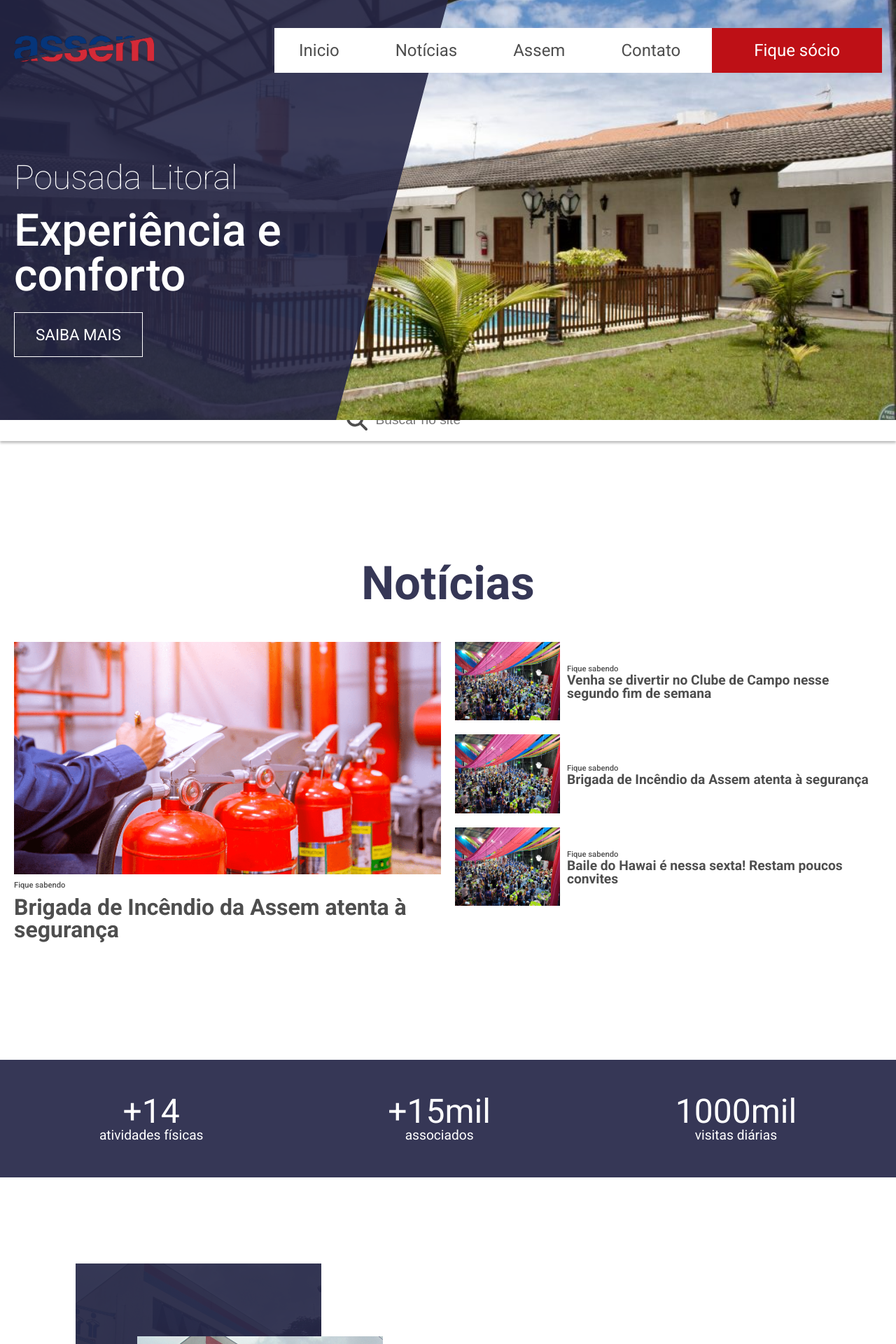
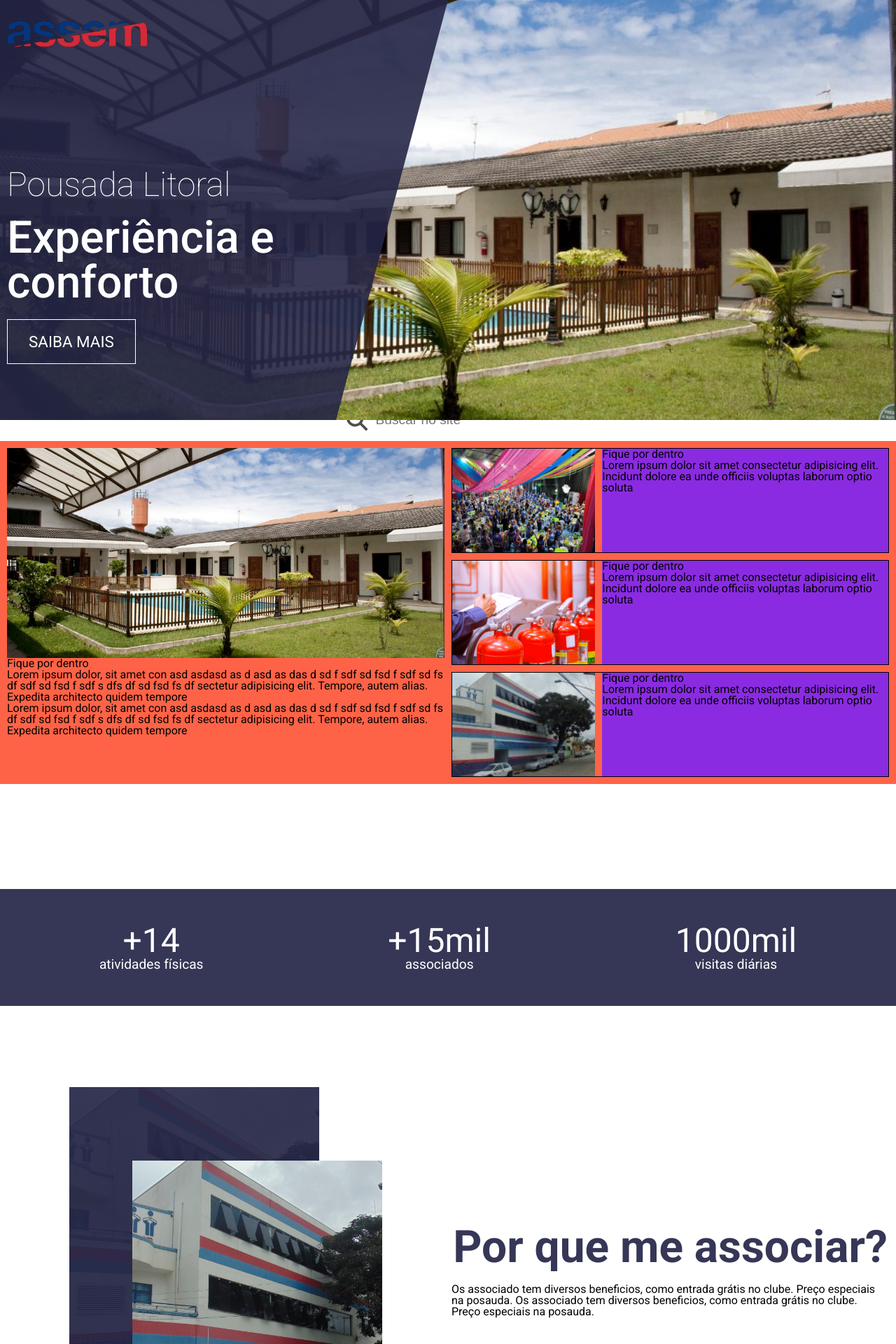
Before and after one commit to daniloaugusto9101/site-assem, a PHP site: page / in a window 1280 px wide. Shown: the top 1920 px of the page at 70% size. Run offline with PHP 8.4, Linux system fonts and the light colour scheme; some libraries are stand-ins or nearby versions.

Commit message:
CSS noticias

```diff
--- a/assets/sass/_variables.sass
+++ b/assets/sass/_variables.sass
@@ -6,3 +6,5 @@ $segunda-cor: #BE1016
 $terceira-cor: #fff
 $cor-texto: #4E4E4E
 $max-padding: min(8%, 15px) min(16%, 50px)
+
+$gap-section: 150px //Faz uma separação entre as sections
--- a/assets/sass/class_padrao.sass
+++ b/assets/sass/class_padrao.sass
@@ -6,7 +6,7 @@
 .container
     max-width: 1280px
     margin: 0 auto
-    padding: 20px
+    padding: 10px
 
 .logo
     max-width: 200px
@@ -19,6 +19,6 @@
     border: 1px solid black
 
 .tituloHr
-    font-size: max(40px, 5.2vw)
+    font-size: 4em
     font-weight: 700
     color: variables.$primeira-cor
--- a/assets/sass/estatisticas.sass
+++ b/assets/sass/estatisticas.sass
@@ -3,7 +3,7 @@
 .estatisticas
     width: 100%
     background-color: variables.$primeira-cor
-    margin-top: 150px //Faz uma separção entre as sections
+    margin-top: variables.$gap-section
     &__container
         padding: 50px 20px
         color: variables.$terceira-cor
--- a/assets/sass/noticias.sass
+++ b/assets/sass/noticias.sass
@@ -1,48 +1,31 @@
 @use 'variables'
+
+img
+    display: block
+    width: 100%
+    height: 100%
+    object-fit: cover
+
 
 .noticias
     width: 100%
-    margin-top: 150px
-    // background-color: tomato
-    &__tituloHr
-        text-align: center
-    &__content
-        margin-top: 50px
-        // background-color: green
+    background-color: tomato
+    &__slide
         display: grid
-        grid-template-columns: repeat(2, 1fr)
-        gap: 20px
-        color: variables.$cor-texto
-    &__col1
-        grid-column: 1/2
-        grid-row: 1/3
-        display: flex
-        flex-direction: column
+        grid-template-columns: repeat(auto-fit, minmax(300px, 1fr))
         gap: 10px
-        flex-wrap: wrap
-        span
-            font-size: .7em
-            font-weight: 500
-        h2
-            font-size: 2em
-            font-weight: 700
-    &__col2
-        display: flex
-        flex-direction: column
-        gap: 20px
-        img
-            width: 150px
-        span
-            font-size: .7em
-            font-weight: 500
-        h2
-            font-weight: 700
+    &__destaque
+        display: grid
+        grid-template-rows: 300px auto
+    &__imagens
+        display: grid
+        grid-template-rows: repeat(3, 150px)
+        gap: 10px
     &__item
-        display: flex
-        align-items: center
         gap: 10px
-        h2
-            font-size: 1.2em
-    a
-        text-decoration: none
-        color: variables.$cor-texto
+        border: 1px solid black
+        display: grid
+        grid-template-columns: 1fr 2fr
+    &__item > div
+        background-color: blueviolet
+        overflow: hidden
--- a/assets/sass/reset.sass
+++ b/assets/sass/reset.sass
@@ -14,7 +14,8 @@ time, mark, audio, video
 	margin: 0
 	padding: 0
 	border: 0
-	font-size: 100%
+	font-size: 12px
+	// font-size: 100%
 	font: inherit
 	vertical-align: baseline
 
--- a/index.html
+++ b/index.html
@@ -33,7 +33,7 @@
                 </a>
             </div>
 
-            <nav class="navigation">
+            <!-- <nav class="navigation">
                 <ul class="menu">
                     <li class="menu__item">
                         <a href="/" class="menu__link">Inicio</a>
@@ -51,7 +51,7 @@
                         <a href="/fique-socio" class="menu__link">Fique sócio</a>
                     </li>
                 </ul>
-            </nav>
+            </nav> -->
         </div>
     </header>
 
@@ -77,47 +77,52 @@
 
 <section class="noticias">
     <div class="container">
-            <h2 class="tituloHr noticias__tituloHr">Notícias</h2>
-            <div class="noticias__content">
-                <div class="noticias__col1">
-                    <img src="assets/img/incedio.png" alt="">
-                    <span>Fique sabendo</span>
-                    <h2 class="noticias__titulo">
-                        <a href="">Brigada de Incêndio da Assem atenta à segurança</a>
-                    </h2>
+        <div class="noticias__slide">
+
+            <div class="noticias__destaque">
+                <div>
+                    <img src="assets/img/pousada.jpg" alt="">
+
                 </div>
-                <div class="noticias__col2">
-                    <div class="noticias__item">
-                        <img src="assets/img/carnaval.jpg" alt="">
-                        <div class="noticias__texto">
-                            <span>Fique sabendo</span>
-                            <h2>
-                                <a href="">Venha se divertir no Clube de Campo nesse segundo fim de semana</a>
-                            </h2>
+                <div>
+                    <p>Fique por dentro</p>
+                    <p>Lorem ipsum dolor, sit amet con asd asdasd   as d asd as das d  sd f sdf sd fsd f sdf sd fs df sdf sd fsd f sdf s dfs df sd fsd fs df sectetur adipisicing elit. Tempore, autem alias. Expedita architecto quidem tempore</p>
+                    <p>Lorem ipsum dolor, sit amet con asd asdasd   as d asd as das d  sd f sdf sd fsd f sdf sd fs df sdf sd fsd f sdf s dfs df sd fsd fs df sectetur adipisicing elit. Tempore, autem alias. Expedita architecto quidem tempore</p>
                 </div>
             </div>
+
+            <div class="noticias__imagens">
+
                 <div class="noticias__item">
+                    <div>
                         <img src="assets/img/carnaval.jpg" alt="">
-                        <div class="noticias__texto">
-                            <span>Fique sabendo</span>
-                            <h2>
-                                <a href="">
-                                    Brigada de Incêndio da Assem atenta à segurança
-                                </a>
-                            </h2>
+                    </div>
+                    <div class="texto">
+                        <p>Fique por dentro</p>
+                        <p>Lorem ipsum dolor sit amet consectetur adipisicing elit. Incidunt dolore ea unde officiis voluptas laborum optio soluta</p>
                     </div>
                 </div>
+
                 <div class="noticias__item">
-                        <img src="assets/img/carnaval.jpg" alt="">
-                        <div class="noticias__texto">
-                            <span>Fique sabendo</span>
-                            <h2>
-                                <a href="">
-                                    Baile do Hawai é nessa sexta! Restam poucos convites
-                                </a>
-                            </h2>
+                    <div>
+                        <img src="assets/img/incedio.png" alt="">
+                    </div>
+                    <div class="texto">
+                        <p>Fique por dentro</p>
+                        <p>Lorem ipsum dolor sit amet consectetur adipisicing elit. Incidunt dolore ea unde officiis voluptas laborum optio soluta</p>
                     </div>
                 </div>
+
+                <div class="noticias__item">
+                    <div>
+                        <img src="assets/img/sede.jpg" alt="">
+                    </div>
+                    <div class="texto">
+                        <p>Fique por dentro</p>
+                        <p>Lorem ipsum dolor sit amet consectetur adipisicing elit. Incidunt dolore ea unde officiis voluptas laborum optio soluta</p>
+                    </div>
+                </div>
+
             </div>
         </div>
     </div>
--- a/style.css
+++ b/style.css
@@ -14,7 +14,7 @@ time, mark, audio, video {
   margin: 0;
   padding: 0;
   border: 0;
-  font-size: 100%;
+  font-size: 12px;
   font: inherit;
   vertical-align: baseline;
 }
@@ -60,7 +60,7 @@ img {
 .container {
   max-width: 1280px;
   margin: 0 auto;
-  padding: 20px;
+  padding: 10px;
 }
 
 .logo {
@@ -76,7 +76,7 @@ img {
 }
 
 .tituloHr {
-  font-size: max(40px, 5.2vw);
+  font-size: 4em;
   font-weight: 700;
   color: #363756;
 }
@@ -182,62 +182,40 @@ img {
   color: #4E4E4E;
 }
 
+img {
+  display: block;
+  width: 100%;
+  height: 100%;
+  object-fit: cover;
+}
+
 .noticias {
   width: 100%;
-  margin-top: 150px;
+  background-color: tomato;
 }
-.noticias__tituloHr {
-  text-align: center;
+.noticias__slide {
+  display: grid;
+  grid-template-columns: repeat(auto-fit, minmax(300px, 1fr));
+  gap: 10px;
 }
-.noticias__content {
-  margin-top: 50px;
+.noticias__destaque {
   display: grid;
-  grid-template-columns: repeat(2, 1fr);
-  gap: 20px;
-  color: #4E4E4E;
+  grid-template-rows: 300px auto;
 }
-.noticias__col1 {
-  grid-column: 1/2;
-  grid-row: 1/3;
-  display: flex;
-  flex-direction: column;
+.noticias__imagens {
+  display: grid;
+  grid-template-rows: repeat(3, 150px);
   gap: 10px;
-  flex-wrap: wrap;
-}
-.noticias__col1 span {
-  font-size: 0.7em;
-  font-weight: 500;
-}
-.noticias__col1 h2 {
-  font-size: 2em;
-  font-weight: 700;
-}
-.noticias__col2 {
-  display: flex;
-  flex-direction: column;
-  gap: 20px;
-}
-.noticias__col2 img {
-  width: 150px;
-}
-.noticias__col2 span {
-  font-size: 0.7em;
-  font-weight: 500;
-}
-.noticias__col2 h2 {
-  font-weight: 700;
 }
 .noticias__item {
-  display: flex;
-  align-items: center;
   gap: 10px;
+  border: 1px solid black;
+  display: grid;
+  grid-template-columns: 1fr 2fr;
 }
-.noticias__item h2 {
-  font-size: 1.2em;
-}
-.noticias a {
-  text-decoration: none;
-  color: #4E4E4E;
+.noticias__item > div {
+  background-color: blueviolet;
+  overflow: hidden;
 }
 
 .estatisticas {
```
Also changed, not shown: 1 other file. Lines whose indentation alone changed are shown as unchanged.
